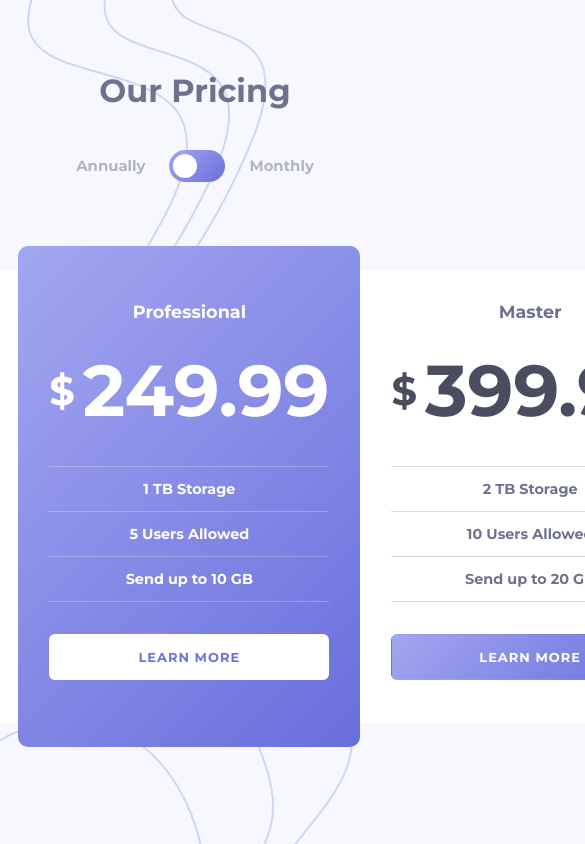
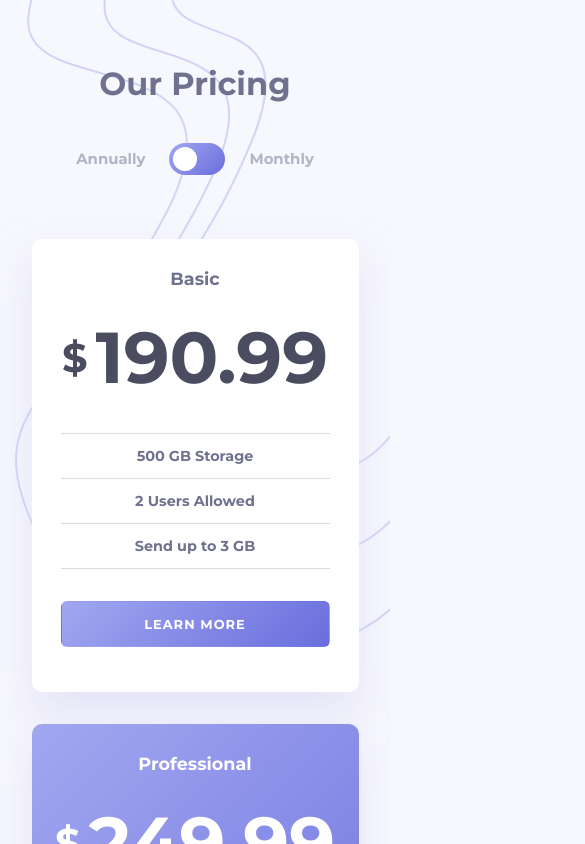
Before and after one commit to EdwinSch/react-price-components-toggle, a React (Vite) app: page / in a window 390 px wide. Shown: the top 844 px of the page, 585 px wide, since content can reach past the window. Built offline with nearby package versions, Linux system fonts and the light colour scheme.

Commit message:
add: responsive styling

```diff
--- a/src/App.jsx
+++ b/src/App.jsx
@@ -1,9 +1,10 @@
 import "./styles.scss";
 import "./switch.scss";
+
+import Card from "./components/Card";
 import bgBottom from "./assets/bg-bottom.svg";
 import bgTop from "./assets/bg-top.svg";
 
-import Card from "./components/Card";
 import { useState } from "react";
 
 function App() {
--- a/src/styles.scss
+++ b/src/styles.scss
@@ -10,6 +10,7 @@ $background: #f7f7fe;
 $purpleGradient: linear-gradient(135.06deg, #a2a7f0 -0.05%, #696edd 100.05%);
 $inspect: solid red 1px;
 $font: "Montserrat", sans-serif;
+$shadow: 0px 20px 40px rgba(212, 210, 244, 0.5);
 
 body {
   height: 100vh;
@@ -46,7 +47,6 @@ h1 {
 
 // --- SWITCH
 .switch-wrapper {
-  //   border: $inspect;
   display: flex;
   justify-content: center;
   align-items: center;
@@ -73,12 +73,12 @@ h1 {
   display: flex;
   align-items: center;
   justify-content: center;
-  //   border: $inspect;
 }
 
 // Card
 
 .card {
+  box-shadow: $shadow;
   width: 350px;
   height: 453px;
   background: white;
@@ -91,7 +91,6 @@ h1 {
   }
   .price {
     margin-top: 24px;
-
     color: #4a4d60;
     font-size: 4.5rem;
     font-weight: 700;
@@ -141,6 +140,7 @@ h1 {
 // Card Inverted
 
 .card-invert {
+  box-shadow: $shadow;
   width: 350px;
   height: 501px;
   background: $purpleGradient;
@@ -199,3 +199,55 @@ h1 {
     border: 1px solid white;
   }
 }
+
+// Responsive
+
+@media only screen and (max-width: 1000px) {
+  body {
+    height: 100%;
+    .bg-bottom {
+      display: none;
+    }
+  }
+
+  main {
+    padding: 64px 0;
+  }
+
+  .cards-wrapper {
+    flex-direction: column;
+    gap: 32px;
+  }
+
+  .card {
+    width: 327px;
+    padding: 29px;
+    border-radius: 10px;
+  }
+
+  .card-invert {
+    width: 327px;
+    height: 453px;
+    padding: 29px;
+  }
+}
+
+@media only screen and (max-width: 336px) {
+  .card {
+    width: 100%;
+    height: 100%;
+    padding: 20px;
+    .price {
+      font-size: 3rem;
+    }
+  }
+  .card-invert {
+    width: 100%;
+    height: 100%;
+
+    padding: 20px;
+    .price {
+      font-size: 3rem;
+    }
+  }
+}
--- a/src/switch.scss
+++ b/src/switch.scss
@@ -22,8 +22,11 @@
   right: 0;
   bottom: 0;
   background: linear-gradient(135deg, #a2a7f0 0%, #696edd 100%);
-  -webkit-transition: 0.4s;
-  transition: 0.4s;
+  -webkit-transition: 0.3s;
+  transition: 0.3s;
+}
+.slider:hover {
+  opacity: 0.6;
 }
 
 .slider:before {
@@ -34,8 +37,8 @@
   left: 4px;
   bottom: 4px;
   background-color: white;
-  -webkit-transition: 0.3s;
-  transition: 0.3s;
+  -webkit-transition: 250ms;
+  transition: 250ms;
 }
 
 input:checked + .slider {
```
